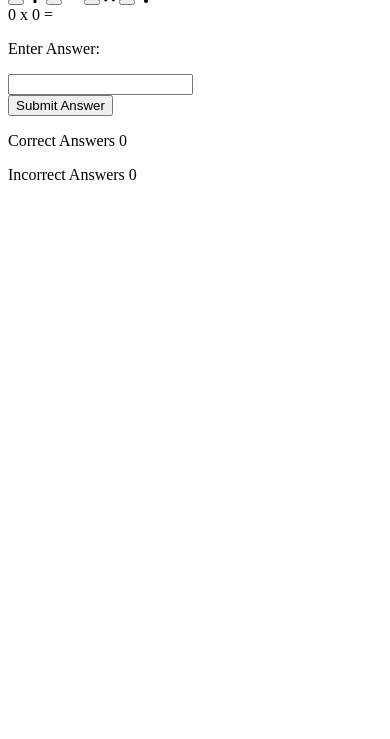
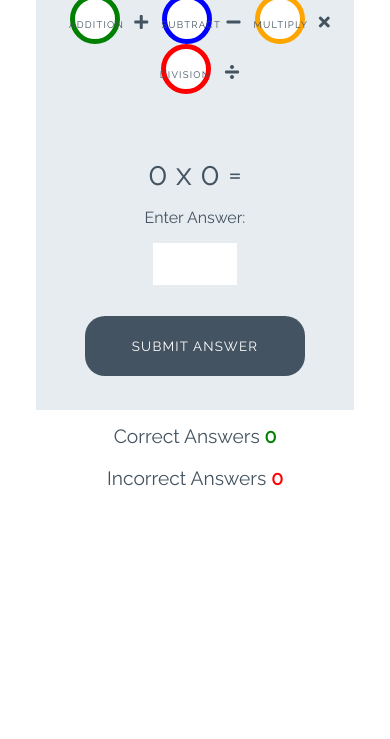
Before and after one commit to JL-14/love-maths, a plain HTML site: page index.html in a window 390 px wide. Shown: the part 105-844 px from the top of the page. Drawn offline with Linux system fonts and the light colour scheme.

Commit message:
Add styles for game

```diff
--- a/assets/css/style.css
+++ b/assets/css/style.css
@@ -0,0 +1,252 @@
+/* --------- Global style */
+
+body {
+    background-color: white;
+    font-family: "Raleway", sans-serif;
+    color: #445361;
+    text-align: center;
+}
+
+/* --------- Heading */
+
+.heading {
+    text-align: center;
+    font-size: 2.5rem;
+}
+
+.logo {
+    height: 40px;
+    padding-right: 5px;
+}
+
+/* --------- Game layout */
+
+.game-area {
+    background-color: #E6ECF0;
+    box-sizing: border-box;
+    width: 85%;
+    height: 65vh;
+    max-height: 450px;
+    max-width: 830px;
+    margin-left: auto;
+    margin-right: auto;
+    padding: 1%;
+}
+
+.question-area {
+    width: 50%;
+    font-size: 2rem;
+    margin: auto;
+    padding: 50px 0;
+}
+
+.question-area span {
+    padding: 0 15px;
+}
+
+.score-area {
+    margin: 5px auto;
+    width: 60%;
+    font-size: 1.2rem;
+}
+
+.controls-area {
+    width: 85%;
+    margin: 30px auto;
+}
+
+#score {
+    color: green;
+    font-weight: bold;
+}
+
+#incorrect {
+    color: red;
+    font-weight: bold;
+}
+
+.answer-message {
+    display: none;
+    font-size: 1rem;
+}
+
+#answer-box {
+    border: none;
+    color: #445361;
+    display: inline-block;
+    height: 40px;
+    width: 80px;
+    font-size: 1.2rem;
+}
+
+.scores {
+    display: inline-block;
+    padding: 25px;
+}
+
+/* --------- Buttons */
+
+.btn {
+    width: 220px;
+    height: 60px;
+    font-family: "Raleway", sans-serif;
+    text-transform: uppercase;
+    letter-spacing: 1.2px;
+    color: white;
+}
+
+.btn:focus {
+    outline: none;
+}
+
+.btn--big {
+    padding-top: 10px;
+    border-radius: 50%;
+    background-color: white;
+    border: 10px solid;
+    width: 100px;
+    height: 100px;
+    font-size: 3.2rem;
+    margin: 0 30px;
+    transition: all 0.5s;
+}
+
+.btn--big::after{
+    content: attr(data-type);
+    font-size: 1rem;
+    color: #445361;
+    position: relative;
+    left: -0.5em;
+}
+
+.btn--blue {
+    border-color: blue;
+    color: blue;
+}
+
+.btn--blue:active,
+.btn--blue:hover {
+    background-color: darkblue;
+    color: white;
+}
+
+.btn--orange {
+    border-color: orange;
+    color: orange;
+}
+
+.btn--orange:active,
+.btn--orange:hover {
+    background-color: darkorange;
+    color: white;
+}
+
+.btn--red {
+    border-color: red;
+    color: red;
+}
+
+.btn--red:active,
+.btn--red:hover {
+    background-color: darkred;
+    color: white;
+}
+
+.btn--green {
+    border-color: green;
+    color: green;
+}
+
+.btn--green:active,
+.btn--green:hover {
+    background-color: darkgreen;
+    color: white;
+}
+
+.btn--gray {
+    margin-top: 25px;
+    background-color: #445361;
+    border: 1px transparent;
+    border-radius: 20px;
+}
+
+.btn--gray:active,
+.btn--gray:hover {
+    background-color: #0d1013;
+}
+
+/* --------- Media queries */
+
+@media (max-width: 414px) {
+    .controls-area {
+        width: 100%;
+    }
+
+    .btn--big {
+        margin: 0 10px;
+        padding: 5px;
+        border: 5px solid;
+        width: 50px;
+        height: 50px;
+        font-size: 1.5rem;
+    }
+
+    .btn--big::after {
+        font-size: 0.6rem;
+        left: -0.7rem;
+    }
+
+    .question-area {
+        padding: 10% 0;
+        width: 100%;
+    }
+
+    .question-area span {
+        padding: 0;
+    }
+
+    .answer-message {
+        display: block;
+    }
+
+    #answer-box {
+        display: block;
+        margin: 0 auto;
+    }
+
+    .btn--gray {
+        margin-top: 0;
+    }
+
+    .score-area {
+        width: 100%;
+    }
+
+    .scores {
+        margin: 0.5em auto;
+        display: block;
+        padding: 5px;
+    }
+
+    .heading {
+        font-size: 2rem;
+    }
+}
+
+@media (max-width: 320px) {
+    .game-area {
+        height: 70vh;
+    }
+
+    .controls-area {
+        width: 75%;
+        margin: 10px auto;
+    }
+
+    .btn--big {
+        margin: 10px 10px;
+    }
+
+    .question-area {
+        padding: 10px 0;
+    }
--- a/index.html
+++ b/index.html
@@ -17,13 +17,13 @@
         <img class="logo" src="assets/images/logo.png" alt="logo"> Love Maths
     <div class="game-area">
         <div class="controls-area">
-            <button class="btn btn--big btn--green"></button>
+            <button data-type="addition" class="btn btn--big btn--green"></button>
                 <i class="fas fa-plus"></i>
-            <button class="btn btn--big btn--blue"></button>
+            <button data-type="subtract" class="btn btn--big btn--blue"></button>
                 <i class="fas fa-minus"></i>
-            <button class="btn btn--big btn--orange"></button>
+            <button data-type="multiply" class="btn btn--big btn--orange"></button>
                 <i class="fas fa-times"></i>
-            <button class="btn btn--big btn--red"></button>
+            <button data-type="division" class="btn btn--big btn--red"></button>
                 <i class="fas fa-divide"></i>
         </div>
         <div class="question-area">
@@ -34,7 +34,7 @@
             <p class="answer-message">Enter Answer:</p>
             <input id="answer-box" type="number">
         </div>
-        <button class="btn btn--gray">Submit Answer</button>
+        <button data-type="submit" class="btn btn--gray">Submit Answer</button>
     </div>
 
     <div class="score-area">
```
